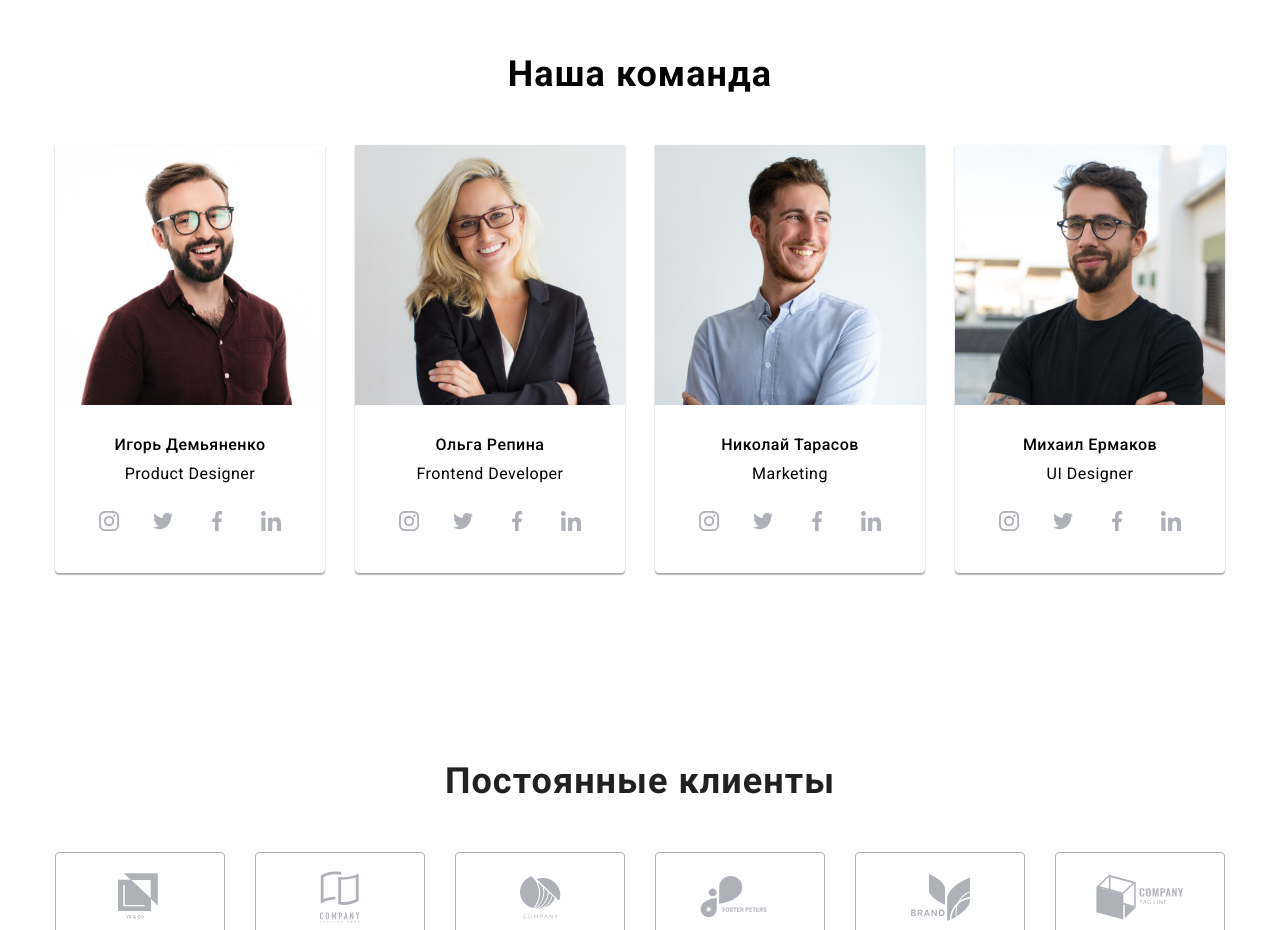
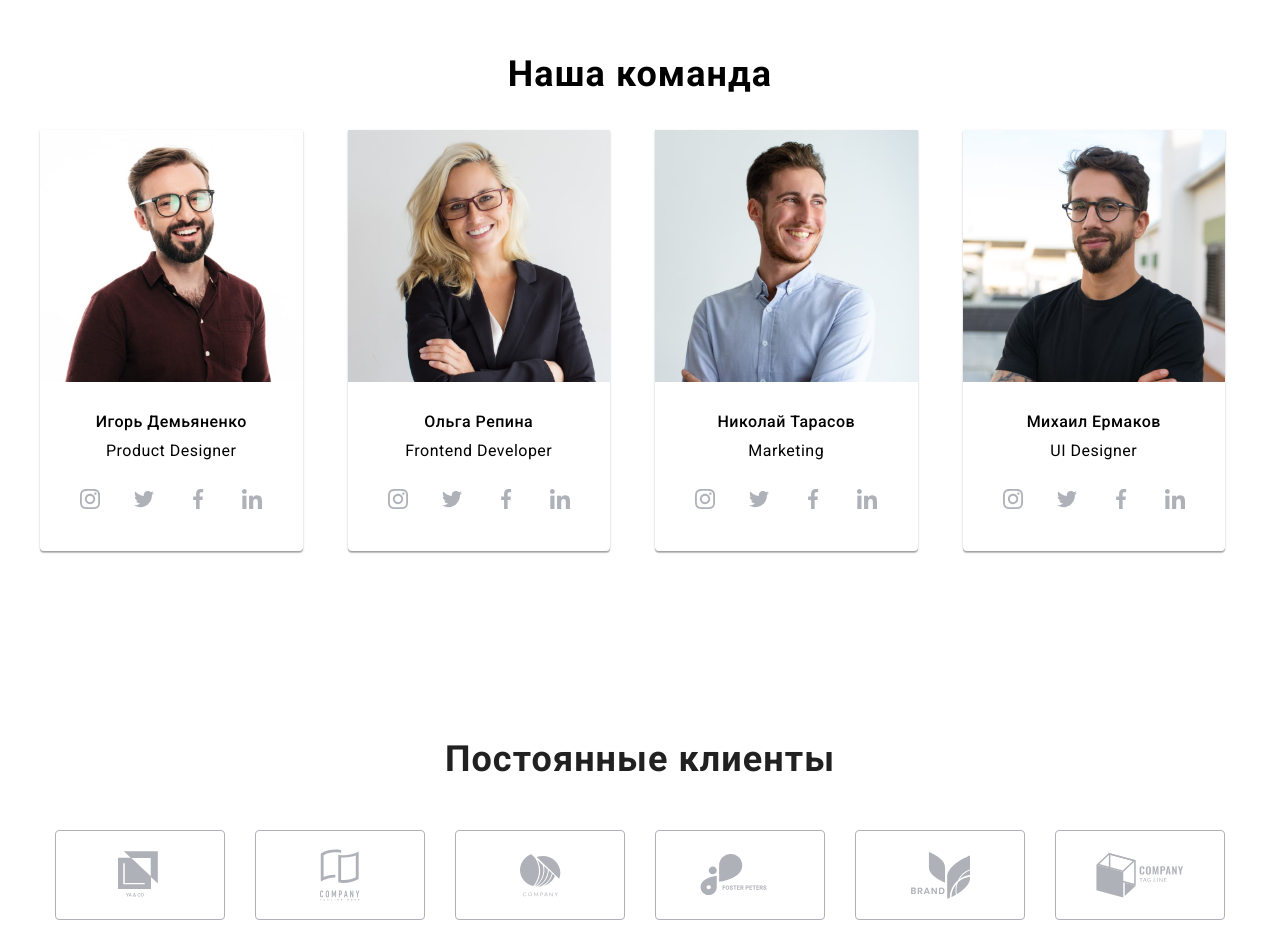
Before and after one commit to AndrL2311/goit-markup-hw-08, a plain HTML site: page index.html in a window 1280 px wide. Shown: the part 1580-2510 px from the top of the page. Drawn offline with nearby package versions, Linux system fonts and the light colour scheme.

Commit message:
Сделал секцию team

```diff
--- a/sass/layout/_team.scss
+++ b/sass/layout/_team.scss
@@ -1,19 +1,28 @@
 // Секция team
 .team {
-  padding-top: 94px;
-  padding-bottom: 94px;
   background-color: var(--background-color);
+  padding-top: 60px;
+  padding-bottom: 60px;
+  @media screen and (min-width: 1200px) {
+    padding-top: 94px;
+    padding-bottom: 94px;
+  }
 }
 .team__title {
   margin-top: 0px;
-  margin-bottom: 50px;
+  margin-bottom: 30px;
 
   font-weight: 700;
-  font-size: 36px;
-  line-height: 1.17;
+  font-size: 28px;
+  line-height: 1.18;
   text-align: center;
   letter-spacing: 0.03em;
   color: var(--title-color);
+  @media screen and (min-width: 1200px) {
+    font-size: 36px;
+    line-height: 1.17;
+    margin-bottom: 50px;
+  }
 }
 .team__item {
   background: var(--color1);
@@ -25,8 +34,29 @@
 .team__list {
   display: flex;
   justify-content: center;
-  & .team__item:not(:first-child) {
-    margin-left: 30px;
+  flex-wrap: wrap;
+  margin: -15px;
+
+  @media screen and (min-width: 1200px) {
+    flex-wrap: nowrap;
+    & .team__item:not(:first-child) {
+      margin-left: 30px;
+    }
+  }
+}
+
+.team__item {
+  justify-content: center;
+  align-items: center;
+  flex-basis: calc((100% - 30px) / 1);
+  margin: 15px;
+
+  @media screen and (min-width: 767px) {
+    flex-basis: calc((100% - 60px) / 2);
+  }
+  @media screen and (min-width: 1200px) {
+    margin-left: 0px;
+    margin-top: 0px;
   }
 }
 
@@ -42,13 +72,14 @@
   color: var(--title-color);
 }
 .team__box {
-  width: 270px;
-  padding: 30px 32px;
-
-  /* background: var(--color1);
-  box-shadow: 0px 1px 3px rgba(0, 0, 0, 0.12), 0px 1px 1px rgba(0, 0, 0, 0.14),
-    0px 2px 1px rgba(0, 0, 0, 0.2);
-  border-radius: 0px 0px 4px 4px; */
+  display: block;
+  margin-left: auto;
+  margin-right: auto;
+  padding-top: 30px;
+  padding-bottom: 24px;
+  @media screen and (min-width: 1200px) {
+    padding-bottom: 30px;
+  }
 }
 .team__img {
   margin-top: 0px;
```
Also changed, not shown: css/main.css, css/main.min.css, 2 other files.
